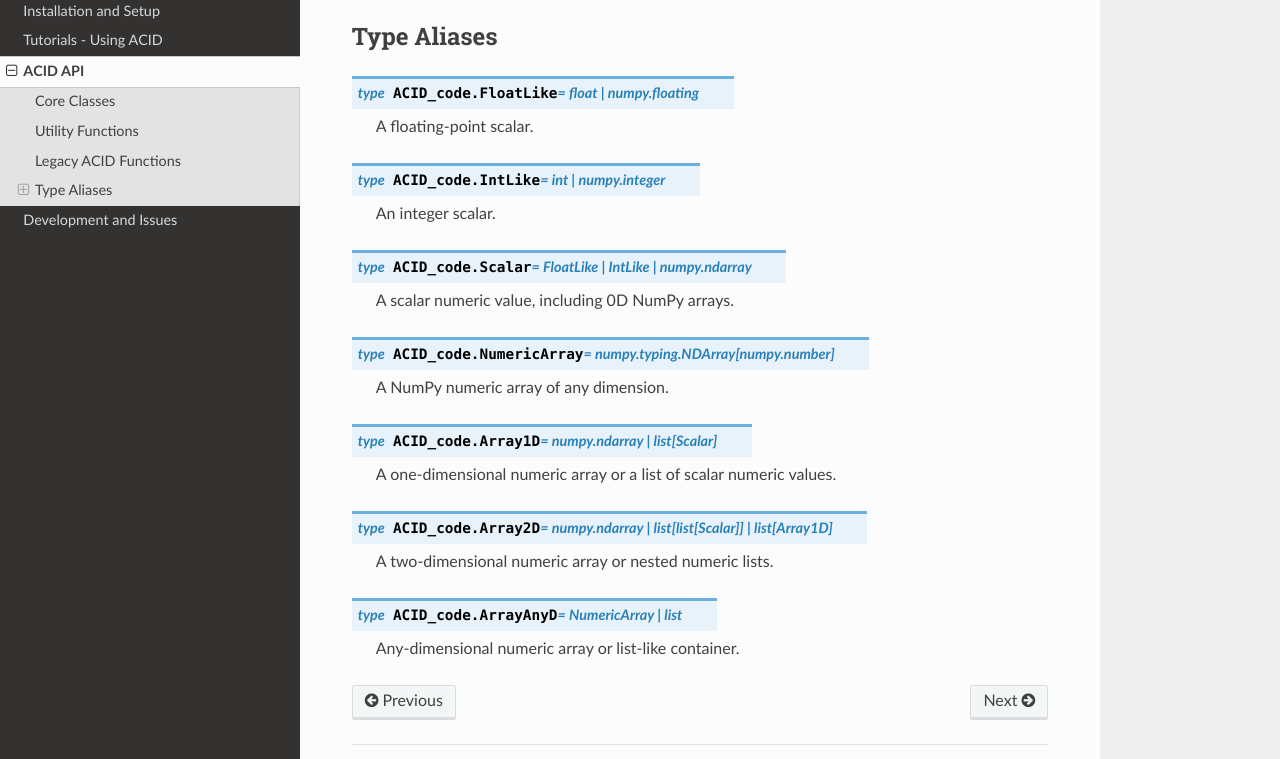
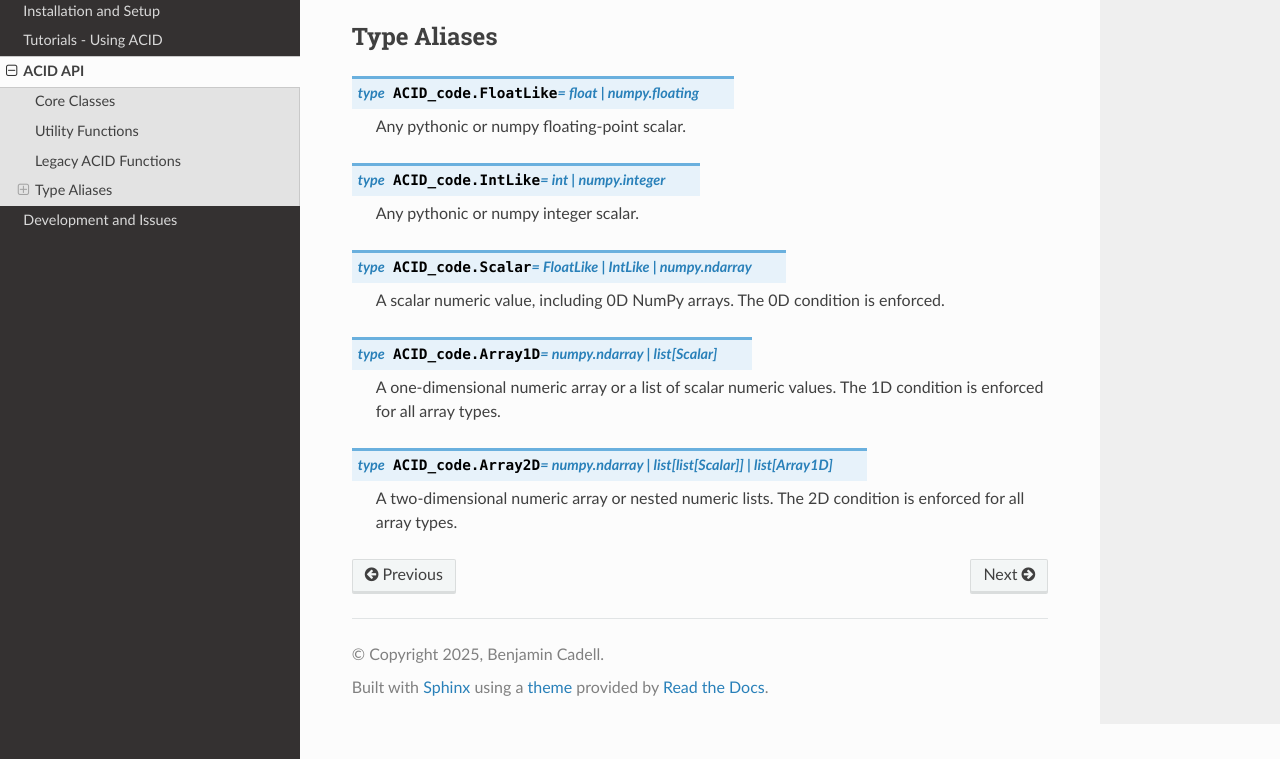
Before and after one commit to ldolan05/ACID, a Sphinx documentation site: the page built from docs/API.rst, in a window 1280 px wide and 900 px high, scrolled down 587 px, cut to the strip 141-900 px from the top of the window. Built offline with Sphinx 7.4.7 and the Read the Docs theme 3.1.0, drawn with Linux system fonts in a browser that asks for light colours.

Commit message:
Remove ArrayAnyD and NumericArray as both were unused.

```diff
--- a/docs/API.rst
+++ b/docs/API.rst
@@ -52,34 +52,24 @@ Type Aliases
 .. py:type:: FloatLike
    :canonical: float | numpy.floating
 
-   A floating-point scalar.
+   Any pythonic or numpy floating-point scalar.
 
 .. py:type:: IntLike
    :canonical: int | numpy.integer
 
-   An integer scalar.
+   Any pythonic or numpy integer scalar.
 
 .. py:type:: Scalar
    :canonical: FloatLike | IntLike | numpy.ndarray
 
-   A scalar numeric value, including 0D NumPy arrays.
-
-.. py:type:: NumericArray
-   :canonical: numpy.typing.NDArray[numpy.number]
-
-   A NumPy numeric array of any dimension.
+   A scalar numeric value, including 0D NumPy arrays. The 0D condition is enforced.
 
 .. py:type:: Array1D
    :canonical: numpy.ndarray | list[Scalar]
 
-   A one-dimensional numeric array or a list of scalar numeric values.
+   A one-dimensional numeric array or a list of scalar numeric values. The 1D condition is enforced for all array types.
 
 .. py:type:: Array2D
    :canonical: numpy.ndarray | list[list[Scalar]] | list[Array1D]
 
-   A two-dimensional numeric array or nested numeric lists.
-
-.. py:type:: ArrayAnyD
-   :canonical: NumericArray | list
-
-   Any-dimensional numeric array or list-like container.
+   A two-dimensional numeric array or nested numeric lists. The 2D condition is enforced for all array types.
--- a/docs/conf.py
+++ b/docs/conf.py
@@ -41,10 +41,8 @@ autodoc_type_aliases = {
     "FloatLike": "ACID_code.utils.FloatLike",
     "IntLike": "ACID_code.utils.IntLike",
     "Scalar": "ACID_code.utils.Scalar",
-    "NumericArray": "ACID_code.utils.NumericArray",
     "Array1D": "ACID_code.utils.Array1D",
     "Array2D": "ACID_code.utils.Array2D",
-    "ArrayAnyD": "ACID_code.utils.ArrayAnyD",
 }
 
 napoleon_preprocess_types = True
@@ -52,10 +50,8 @@ napoleon_type_aliases = {
     "FloatLike": "ACID_code.FloatLike",
     "IntLike": "ACID_code.IntLike",
     "Scalar": "ACID_code.Scalar",
-    "NumericArray": "ACID_code.NumericArray",
     "Array1D": "ACID_code.Array1D",
     "Array2D": "ACID_code.Array2D",
-    "ArrayAnyD": "ACID_code.ArrayAnyD",
 }
 
 templates_path = ['_templates']
@@ -68,19 +64,15 @@ _ALIAS_REPLACEMENTS = {
     "ACID_code.FloatLike": "FloatLike",
     "ACID_code.IntLike": "IntLike",
     "ACID_code.Scalar": "Scalar",
-    "ACID_code.NumericArray": "NumericArray",
     "ACID_code.Array1D": "Array1D",
     "ACID_code.Array2D": "Array2D",
-    "ACID_code.ArrayAnyD": "ArrayAnyD",
 
     # Old references
     "ACID_code.utils.FloatLike": "FloatLike",
     "ACID_code.utils.IntLike": "IntLike",
     "ACID_code.utils.Scalar": "Scalar",
-    "ACID_code.utils.NumericArray": "NumericArray",
     "ACID_code.utils.Array1D": "Array1D",
     "ACID_code.utils.Array2D": "Array2D",
-    "ACID_code.utils.ArrayAnyD": "ArrayAnyD",
 }
 
 
--- a/src/ACID_code/__init__.py
+++ b/src/ACID_code/__init__.py
@@ -6,9 +6,8 @@ from .profiles import Profiles
 from .mcmc import MCMC
 from .utils import calc_deltav # for legacy reasons
 from .data import Data, DataList, Config, LineList, MaskingLines
-from .utils import FloatLike, IntLike, Scalar, NumericArray, Array1D, Array2D, ArrayAnyD
+from .utils import FloatLike, IntLike, Scalar, Array1D, Array2D
 
 __all__ = ['ACID', 'ACID_HARPS', 'Acid', 'LSD', 'MCMC', 'Result', 'Profiles',
            'utils', 'calc_deltav', 'Data', 'Config', 'LineList', 'MaskingLines',
-           'DataList', 'FloatLike', 'IntLike', 'Scalar', 'NumericArray', 'Array1D',
-           'Array2D', 'ArrayAnyD']
+           'DataList', 'FloatLike', 'IntLike', 'Scalar', 'Array1D', 'Array2D']
```
Also changed, not shown: 2 other files.
